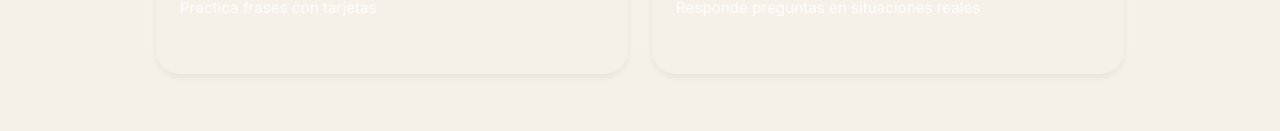
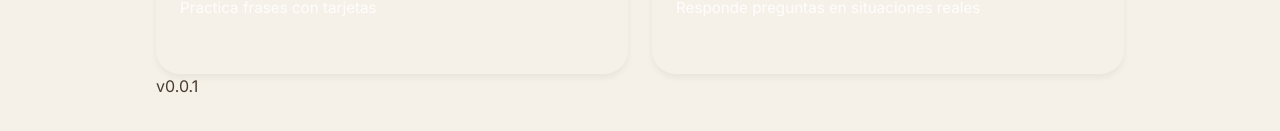
Before and after one commit to JB-Tellez/purolingua, a Next.js app: page /es in a window 1280 px wide. Shown: the part 357-488 px from the top of the page. Built offline with nearby package versions, Linux system fonts and the light colour scheme.

Commit message:
fix: add footer versioning to LangPage component

```diff
--- a/src/app/[lang]/page.tsx
+++ b/src/app/[lang]/page.tsx
@@ -20,6 +20,7 @@ export default function LangPage() {
         <p className="subtitle">{t('subtitle')}</p>
       </div>
       <ActivityPicker lang={lang} />
+      <footer>v0.0.1</footer>
     </main>
   );
 }
```
